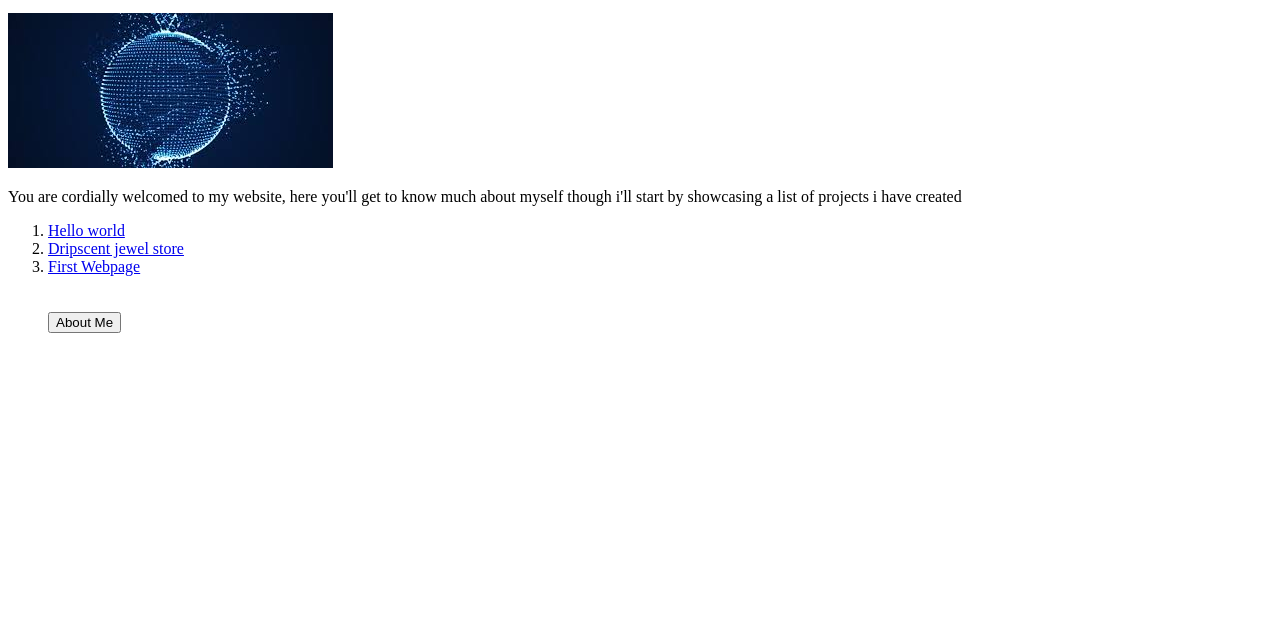
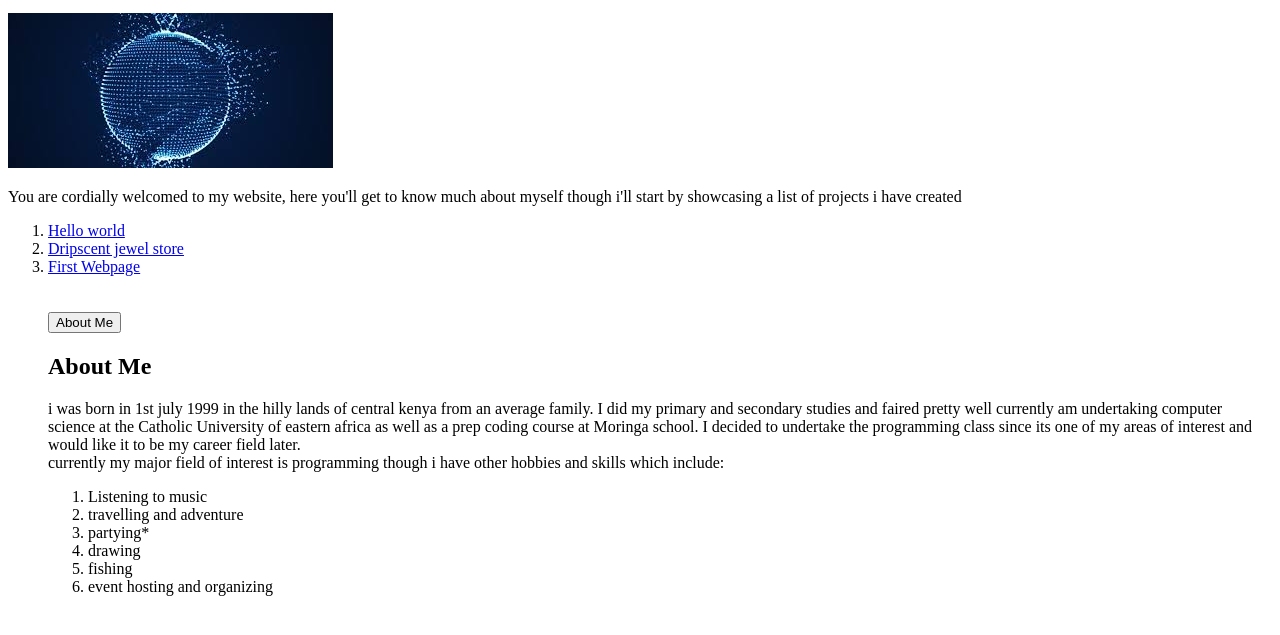
Before and after one commit to IanJeffKajiji/My-First-Portifolio, a plain HTML site: page index.html in a window 1280 px wide. Shown: the part 101-736 px from the top of the page. Drawn offline with Linux system fonts and the light colour scheme.

Commit message:
Add about me information

```diff
--- a/index.html
+++ b/index.html
@@ -18,5 +18,17 @@
     <div class="tab">
       <button class="tablinks" onclick="opentab(info, 'About Me')">About Me</button>
     </div>
+    <div id="About Me" class="tabcontent">
+  <h2>About Me</h2>
+  <p>i was born in 1st july 1999 in the hilly lands of central kenya from an average family. I did my primary and secondary studies and faired pretty well currently am undertaking computer science at the Catholic University of eastern africa as well as a prep coding course at Moringa school. I decided to undertake the programming class since its one of my areas of interest and would like it to be my career field later.<br>currently my major field of interest is programming though i have other hobbies and skills which include:
+   <ol>
+     <li>Listening to music</li>
+     <li>travelling and adventure</li>
+     <li>partying*</li>
+     <li>drawing</li>
+     <li>fishing</li>
+     <li>event hosting and organizing</li>
+  </p>
+    </div>
 </body>
 </html>
```
